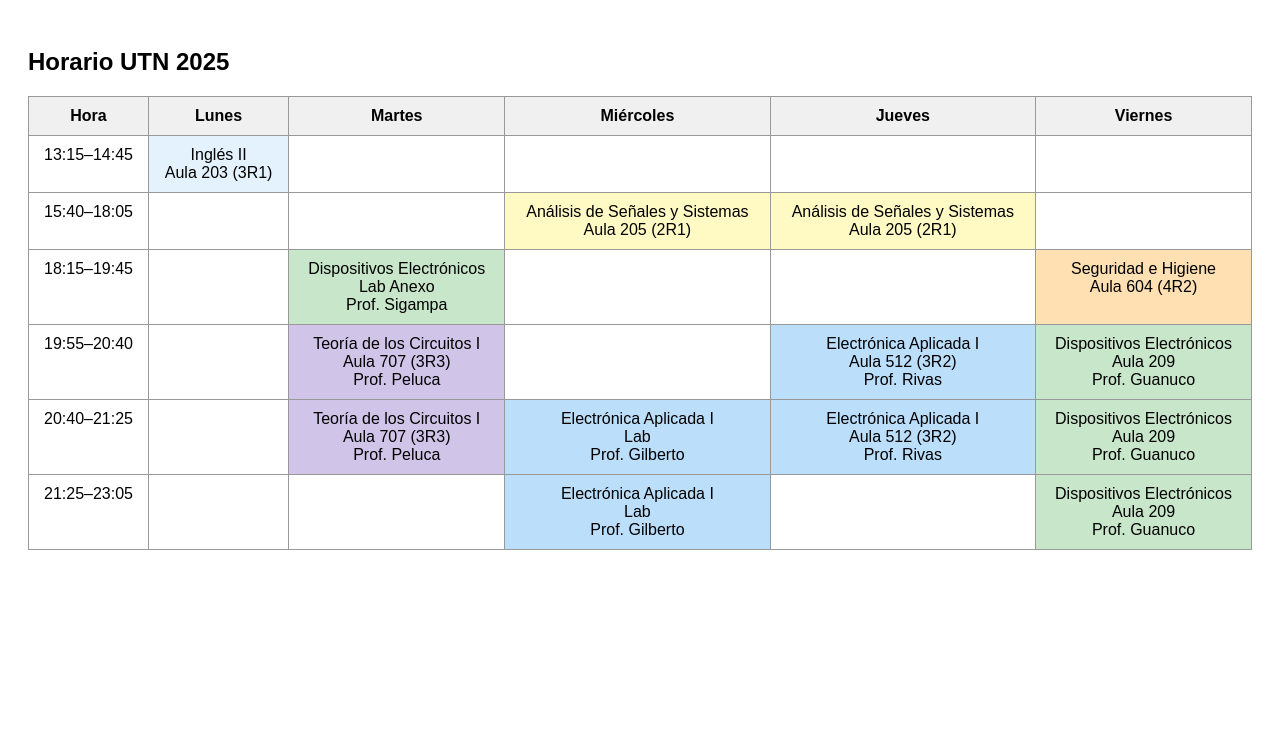
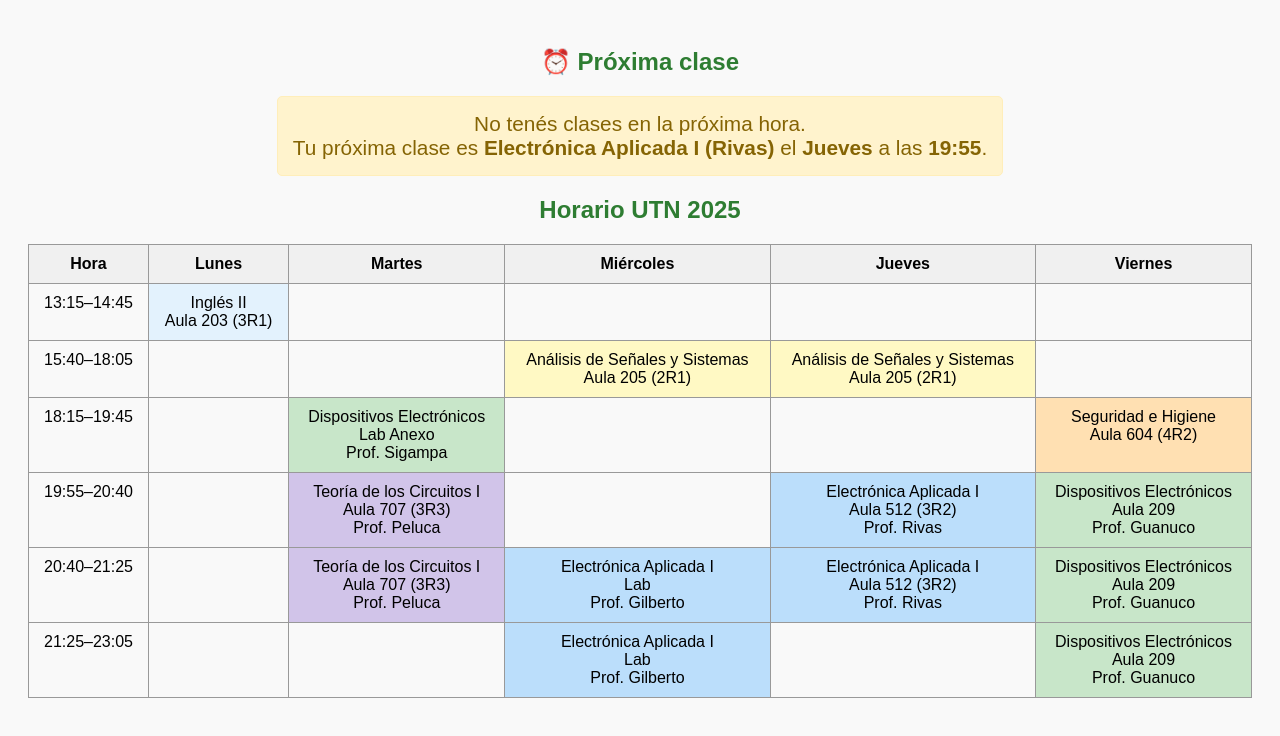
Before and after one commit to joaquinSc00/joaquinSc00.github.io, a plain HTML site: page index.html in a window 1280 px wide. Drawn offline with Linux system fonts and the light colour scheme.

Commit message:
Update index.html

```diff
--- a/index.html
+++ b/index.html
@@ -4,8 +4,10 @@
   <meta charset="UTF-8">
   <title>Horario UTN 2025</title>
   <style>
-    body { font-family: Arial, sans-serif; padding: 20px; }
-    table { border-collapse: collapse; width: 100%; }
+    body { font-family: Arial, sans-serif; padding: 20px; background-color: #f9f9f9; }
+    h2 { text-align: center; color: #2e7d32; }
+    #mensaje { font-size: 1.3em; margin: 20px auto; padding: 15px; background: #fff3cd; color: #856404; border: 1px solid #ffeeba; border-radius: 5px; width: fit-content; max-width: 100%; text-align: center; }
+    table { border-collapse: collapse; width: 100%; margin-top: 20px; }
     th, td { border: 1px solid #999; padding: 10px; text-align: center; vertical-align: top; }
     th { background-color: #f0f0f0; }
     .ingles { background-color: #e3f2fd; }
@@ -17,6 +19,9 @@
   </style>
 </head>
 <body>
+  <h2>⏰ Próxima clase</h2>
+  <div id="mensaje">Calculando...</div>
+
   <h2>Horario UTN 2025</h2>
   <table>
     <tr>
@@ -34,5 +39,67 @@
     <tr><td>20:40–21:25</td><td></td><td class="circuitos">Teoría de los Circuitos I<br>Aula 707 (3R3)<br>Prof. Peluca</td><td class="aplicada">Electrónica Aplicada I<br>Lab<br>Prof. Gilberto</td><td class="aplicada">Electrónica Aplicada I<br>Aula 512 (3R2)<br>Prof. Rivas</td><td class="dispo">Dispositivos Electrónicos<br>Aula 209<br>Prof. Guanuco</td></tr>
     <tr><td>21:25–23:05</td><td></td><td></td><td class="aplicada">Electrónica Aplicada I<br>Lab<br>Prof. Gilberto</td><td></td><td class="dispo">Dispositivos Electrónicos<br>Aula 209<br>Prof. Guanuco</td></tr>
   </table>
+
+  <script>
+    const horario = [
+      { dia: 1, hora: "13:15", materia: "Inglés II" },
+      { dia: 2, hora: "18:15", materia: "Dispositivos Electrónicos (Sigampa)" },
+      { dia: 2, hora: "19:55", materia: "Teoría de los Circuitos I (Peluca)" },
+      { dia: 3, hora: "15:40", materia: "Análisis de Señales y Sistemas" },
+      { dia: 3, hora: "20:40", materia: "Electrónica Aplicada I (Gilberto)" },
+      { dia: 4, hora: "15:40", materia: "Análisis de Señales y Sistemas" },
+      { dia: 4, hora: "19:55", materia: "Electrónica Aplicada I (Rivas)" },
+      { dia: 5, hora: "18:15", materia: "Seguridad e Higiene" },
+      { dia: 5, hora: "20:40", materia: "Dispositivos Electrónicos (Guanuco)" }
+    ];
+
+    function mostrarRecordatorio() {
+      const ahora = new Date();
+      const diaSemana = ahora.getDay();
+      const horaActual = ahora.getHours();
+      const minutosActual = ahora.getMinutes();
+      const totalMinActual = horaActual * 60 + minutosActual;
+
+      let mensaje = "No tenés clases dentro de una hora.";
+      let siguienteClase = null;
+
+      for (const clase of horario) {
+        if (clase.dia === diaSemana) {
+          const [h, m] = clase.hora.split(":").map(Number);
+          const totalMinClase = h * 60 + m;
+          if (totalMinClase - totalMinActual <= 60 && totalMinClase - totalMinActual > 0) {
+            mensaje = `En menos de una hora tenés <strong>${clase.materia}</strong> a las ${clase.hora}.`;
+            document.getElementById("mensaje").innerHTML = mensaje;
+            return;
+          }
+        }
+      }
+
+      const ahoraTotalMin = diaSemana * 1440 + totalMinActual;
+      let minDiferencia = Infinity;
+      for (const clase of horario) {
+        const [h, m] = clase.hora.split(":").map(Number);
+        const claseTotalMin = clase.dia * 1440 + (h * 60 + m);
+        const diferencia = claseTotalMin - ahoraTotalMin;
+        if (diferencia > 0 && diferencia < minDiferencia) {
+          minDiferencia = diferencia;
+          siguienteClase = clase;
+        }
+      }
+
+      if (siguienteClase) {
+        const dias = ["Domingo", "Lunes", "Martes", "Miércoles", "Jueves", "Viernes", "Sábado"];
+        const diaNombre = dias[siguienteClase.dia];
+        mensaje = `No tenés clases en la próxima hora.<br>Tu próxima clase es <strong>${siguienteClase.materia}</strong> el <strong>${diaNombre}</strong> a las <strong>${siguienteClase.hora}</strong>.`;
+      } else {
+        mensaje = "No tenés más clases programadas por ahora.";
+      }
+
+      document.getElementById("mensaje").innerHTML = mensaje;
+    }
+
+    mostrarRecordatorio();
+    setInterval(mostrarRecordatorio, 60000);
+  </script>
 </body>
 </html>
```
